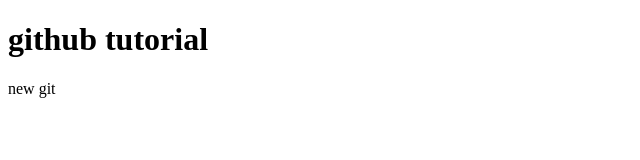
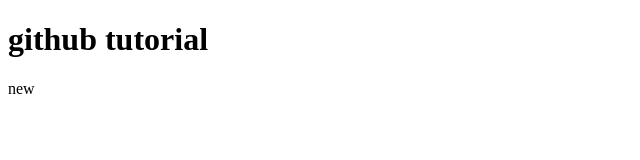
Before and after one commit to sagar285/github-tutorial, a plain HTML site: page index.html in a window 1280 px wide. Shown: the full height of the page, 0-640 px from the left. Drawn offline with Linux system fonts and the light colour scheme.

Commit message:
file commit

```diff
--- a/index.html
+++ b/index.html
@@ -8,6 +8,6 @@
 </head>
 <body>
     <h1>github tutorial</h1>
-    <p>new git </p>
+    <p>new </p>
 </body>
 </html>
```
